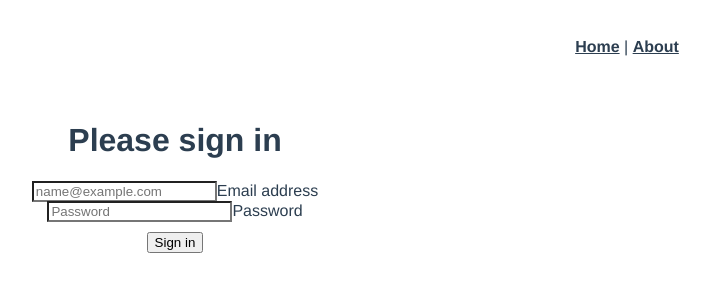
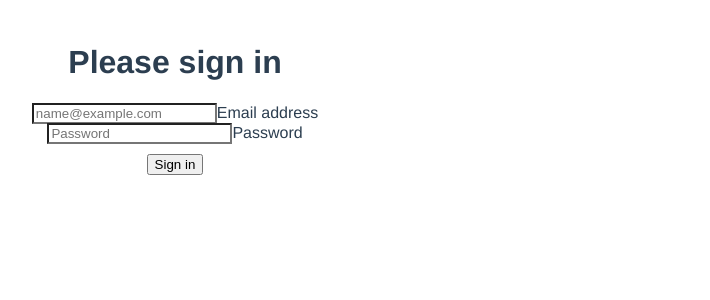
Before and after one commit to SilvanMoura/login-vue-laravel-front, a Vue app: page /login in a window 1280 px wide. Shown: the top 300 px of the page, without its empty margins (13-723 px from the left). Built offline with nearby package versions, Linux system fonts and the light colour scheme; the HTML template or start-up script is replaced by a standard one.

Commit message:
Performing route protection

```diff
--- a/src/App.vue
+++ b/src/App.vue
@@ -1,8 +1,4 @@
 <template>
-  <nav>
-    <router-link to="/">Home</router-link> |
-    <router-link to="/about">About</router-link>
-  </nav>
   <router-view/>
 </template>
 
--- a/src/router/index.js
+++ b/src/router/index.js
@@ -1,6 +1,7 @@
 import { createRouter, createWebHistory } from 'vue-router';
 import HomeView from '../views/HomeView.vue';
 import Login from '../views/Login.vue';
+import Guard from '../services/middleware';
 
 const routes = [
   {
@@ -11,10 +12,8 @@ const routes = [
   {
     path: '/about',
     name: 'about',
-    // route level code-splitting
-    // this generates a separate chunk (about.[hash].js) for this route
-    // which is lazy-loaded when the route is visited.
-    component: () => import(/* webpackChunkName: "about" */ '../views/AboutView.vue')
+    component: () => import(/* webpackChunkName: "about" */ '../views/AboutView.vue'),
+    beforeEnter: Guard.auth
   },
   {
     path: '/login',
--- /dev/null
+++ b/src/services/middleware.js
@@ -0,0 +1,9 @@
+import Cookies from "js-cookie";
+
+export default {
+    auth(to, from, next) {
+        const token = Cookies.get("_myapp_token");
+
+        !token ? next('/login') : next() ;
+    }
+}
--- a/src/views/Login.vue
+++ b/src/views/Login.vue
@@ -34,9 +34,9 @@
             };
         },
 
-        created() {
+        /* created() {
             Cookie.remove('_myapp_token');
-        },
+        }, */
 
         methods: {
              async submit() {
```
